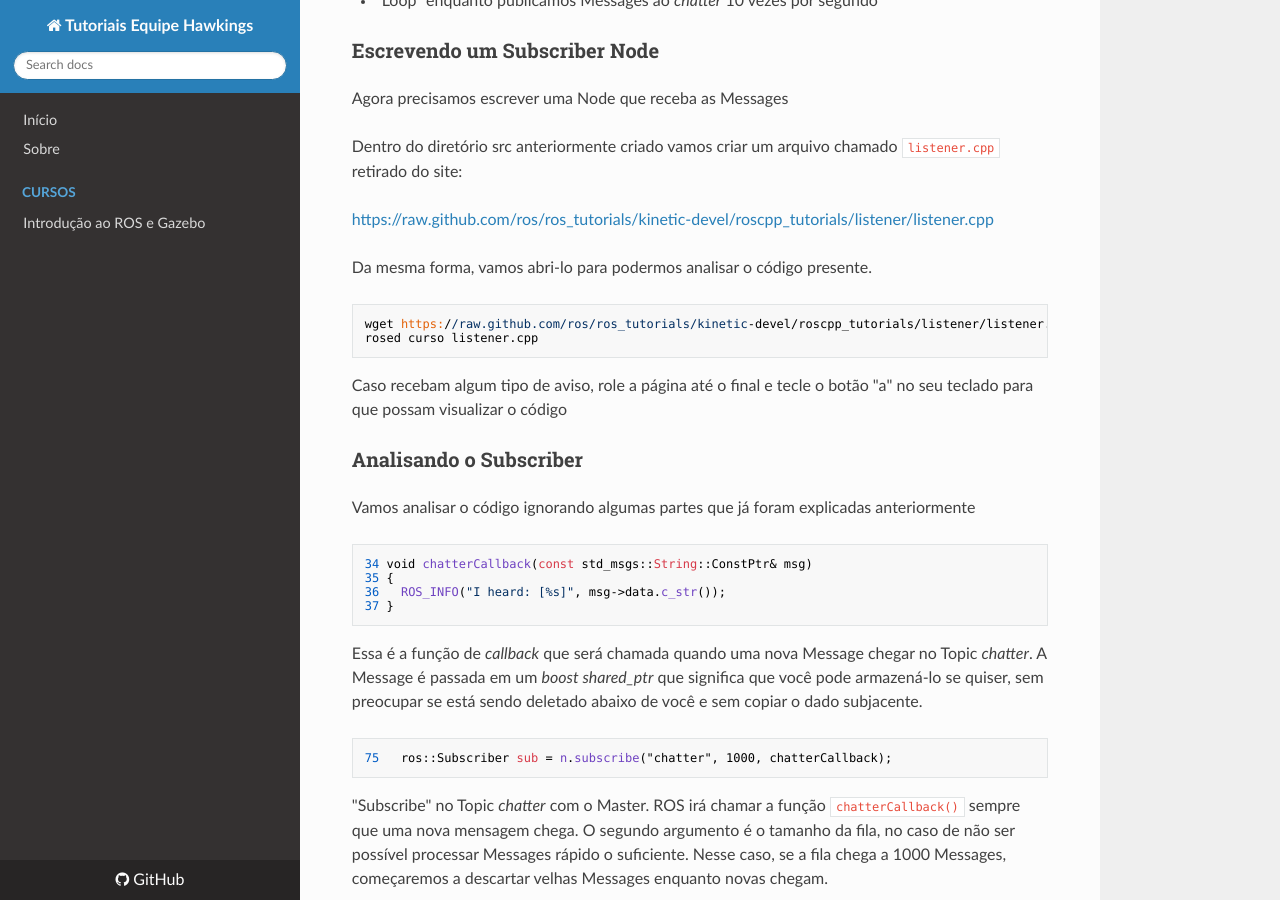
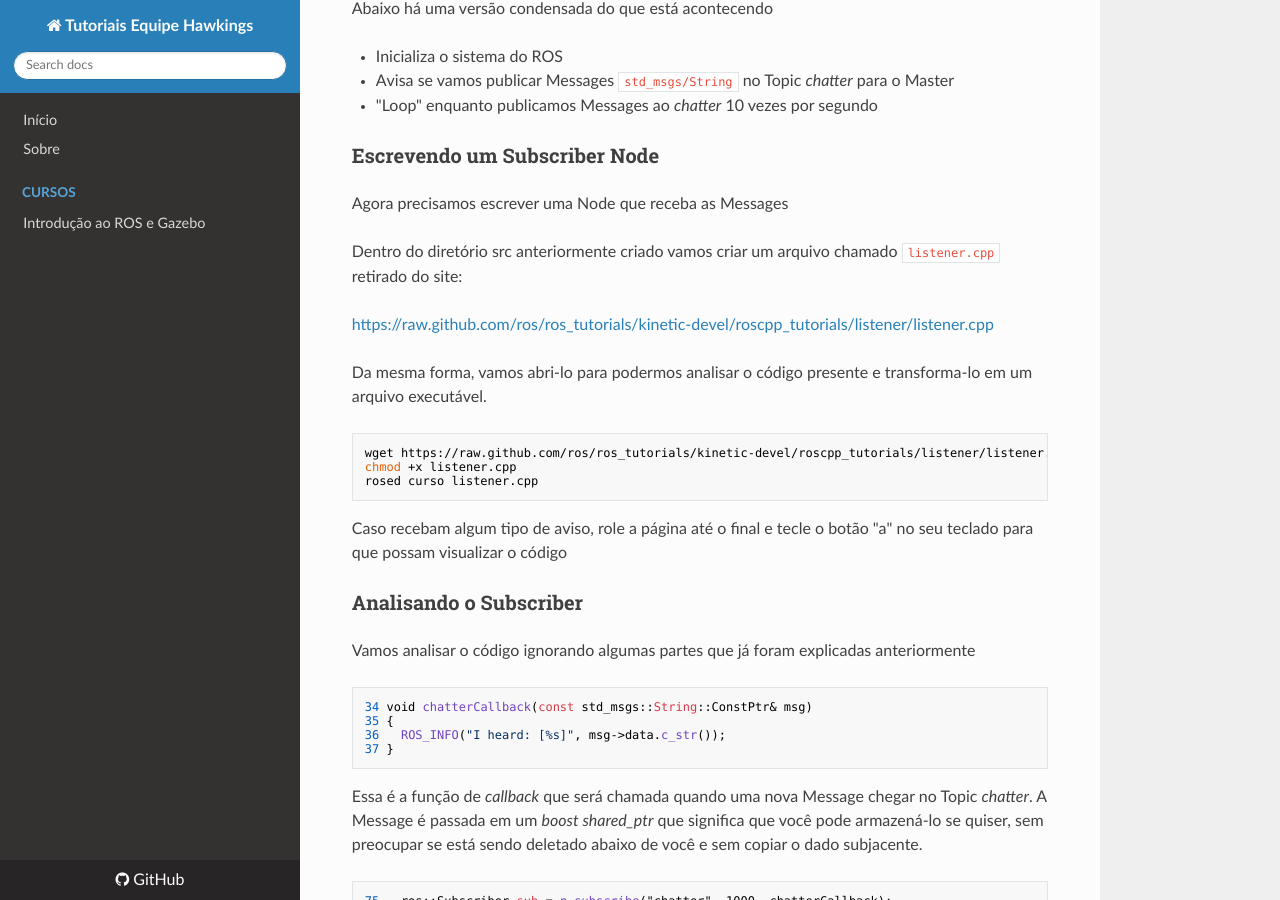
Before and after one commit to Equipe-Hawkings/Site---Tutoriais-Hawkings, an MkDocs documentation site: the page built from docs/Cursos/Introdução-ao-ROS-e-Gazebo.md, in a window 1280 px wide and 900 px high, scrolled down 16218 px. Built offline with MkDocs 1.6.1, drawn with Linux system fonts in a browser that asks for light colours; nearby versions of some CDN libraries; some of the changed text lies outside the part shown.

Commit message:
Add all my files

```diff
--- a/docs/Cursos/Introdução-ao-ROS-e-Gazebo.md
+++ b/docs/Cursos/Introdução-ao-ROS-e-Gazebo.md
@@ -541,9 +544,10 @@
 <https://raw.github.com/ros/ros_tutorials/kinetic-devel/roscpp_tutorials/talker/talker.cpp>
 <br/>
 
-Da mesma forma, vamos abri-lo para podermos analisar o código presente.
+Da mesma forma, vamos abri-lo para podermos analisar o código presente e transforma-lo em um arquivo executável.
 
 	wget https://raw.github.com/ros/ros_tutorials/kinetic-devel/roscpp_tutorials/talker/talker.cpp
+	chmod +x talker.cpp
 	rosed curso talker.cpp
 
 Caso recebam algum tipo de aviso, role a página até o final e tecle o botão "a" no seu teclado para que possam visualizar o código
@@ -646,9 +650,10 @@
 <https://raw.github.com/ros/ros_tutorials/kinetic-devel/roscpp_tutorials/listener/listener.cpp>
 <br/>
 
-Da mesma forma, vamos abri-lo para podermos analisar o código presente.
+Da mesma forma, vamos abri-lo para podermos analisar o código presente e transforma-lo em um arquivo executável.
 
 	wget https://raw.github.com/ros/ros_tutorials/kinetic-devel/roscpp_tutorials/listener/listener.cpp
+	chmod +x listener.cpp
 	rosed curso listener.cpp
 
 Caso recebam algum tipo de aviso, role a página até o final e tecle o botão "a" no seu teclado para que possam visualizar o código
@@ -790,8 +796,9 @@
 	roscd curso/src
 	touch add_two_ints_server.cpp
 
-Agora vamos editá-lo
+Agora vamos editá-lo e transforma-lo em um arquivo executável.
 
+	chmod +x add_two_ints_server.cpp
 	rosed curso add_two_ints_server.cpp
 
 Cole o seguinte código no arquivo:
@@ -854,8 +861,9 @@
 	roscd curso/src
 	touch add_two_ints_client.cpp
 
-Agora vamos editá-lo
+Agora vamos editá-lo e transforma-lo em um arquivo executável
 
+	chmod +x add_two_ints_client.cpp
 	rosed curso add_two_ints_client.cpp
 
 Cole o seguinte código no arquivo:
```
Also changed, not shown: other parts of docs/Cursos/Introdução-ao-ROS-e-Gazebo.md (+9 -5 lines), site/Cursos/Introdução-ao-ROS-e-Gazebo/index.html, site/index.html, site/mkdocs/search_index.json, site/sitemap.xml.
